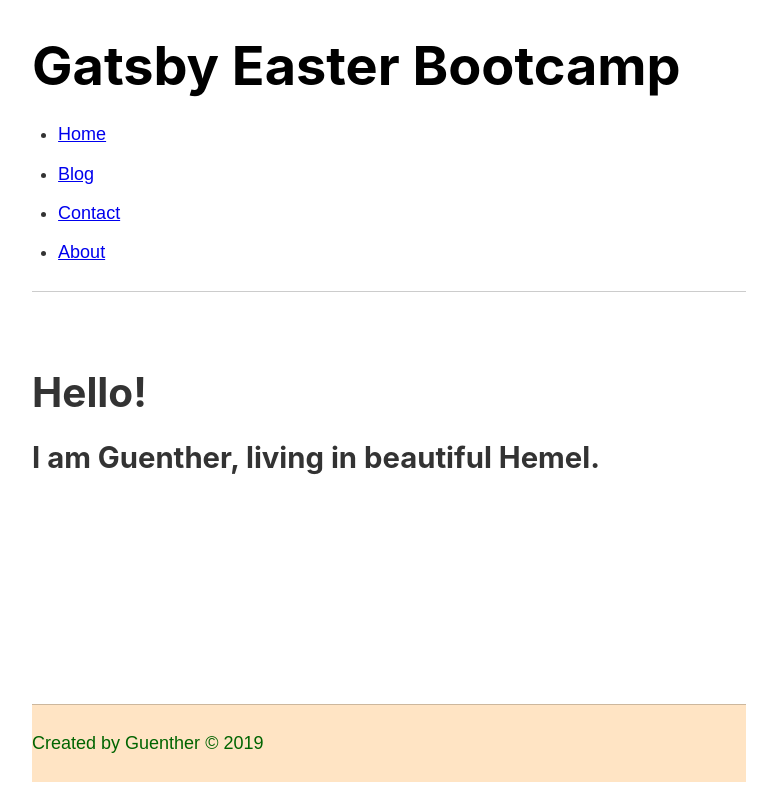
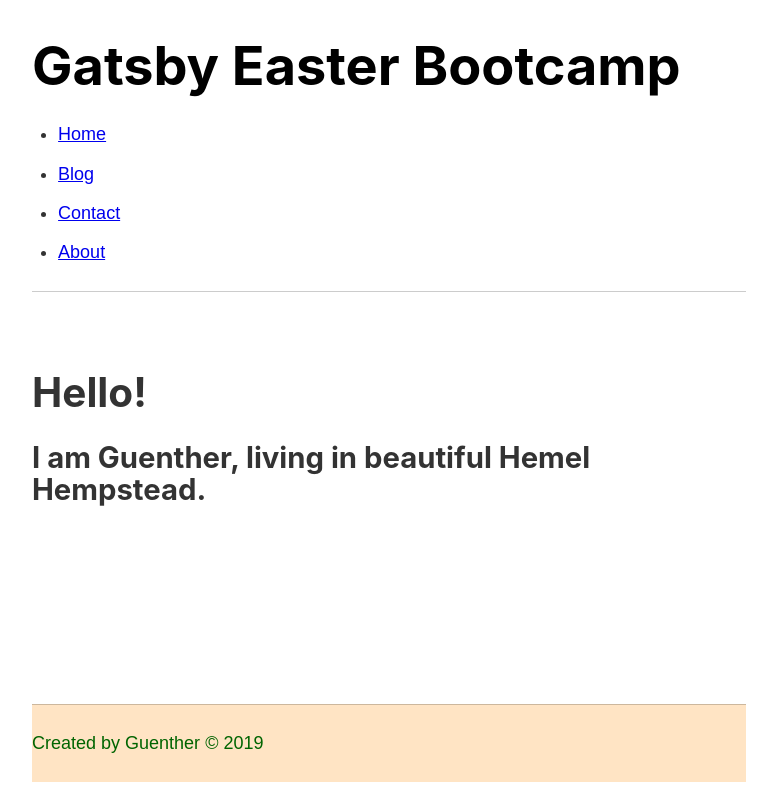
Before and after one commit to gzoppelt/gatsby-bootcamp, a Gatsby site: page / in a window 1280 px wide. Shown: the whole page, without its empty margins (251-1028 px from the left). Built offline with nearby package versions, Linux system fonts and the light colour scheme; Gatsby itself is replaced by a stand-in of ours.

Commit message:
test deployment

```diff
--- a/src/pages/index.js
+++ b/src/pages/index.js
@@ -7,7 +7,7 @@
         <Layout>
             <Head title="Home"/>
             <h1>Hello!</h1>
-            <h2>I am Guenther, living in beautiful Hemel.</h2>
+            <h2>I am Guenther, living in beautiful Hemel Hempstead.</h2>
         </Layout>
     );
 };
```
Also changed, not shown: 1 other file.
